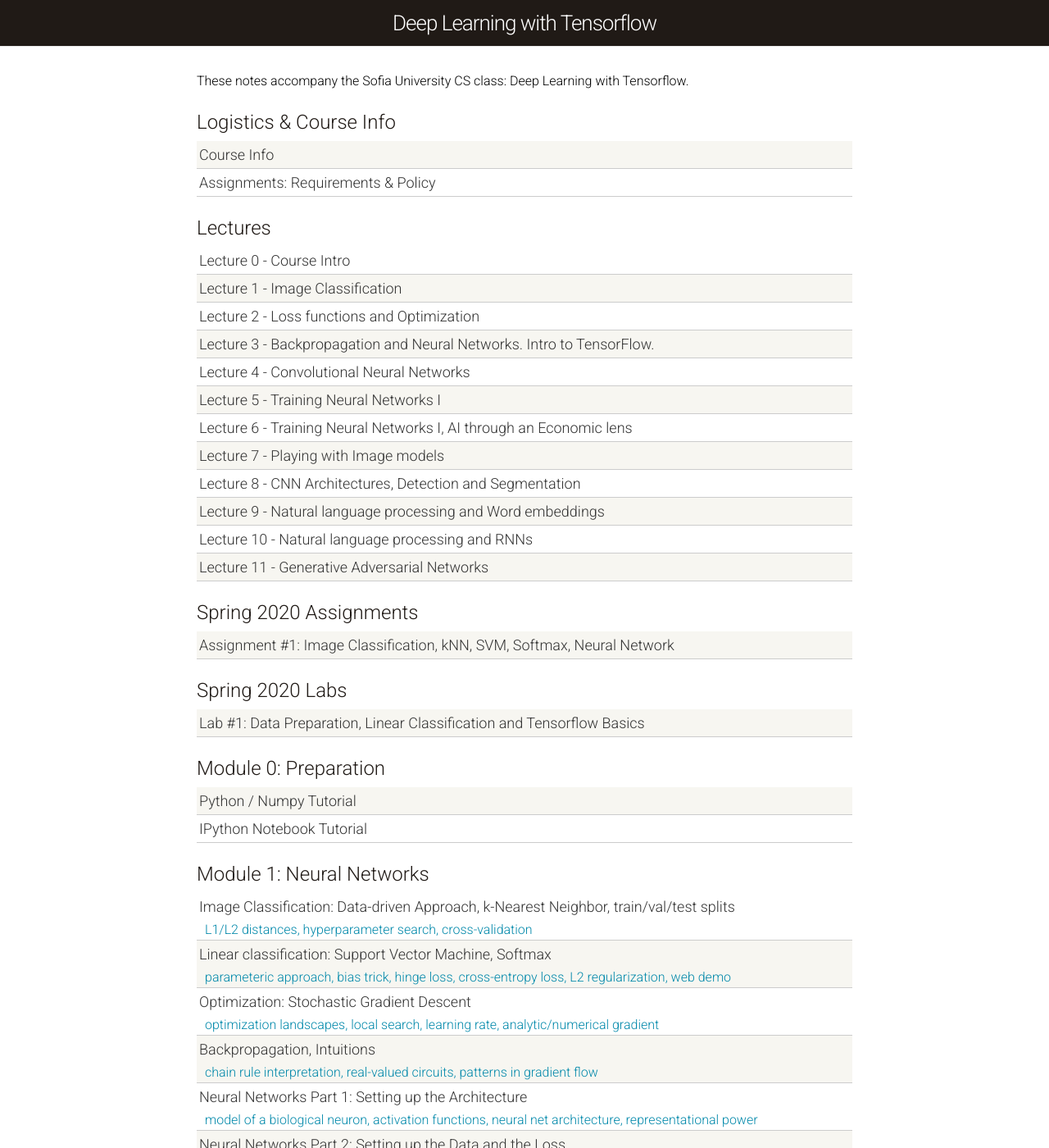
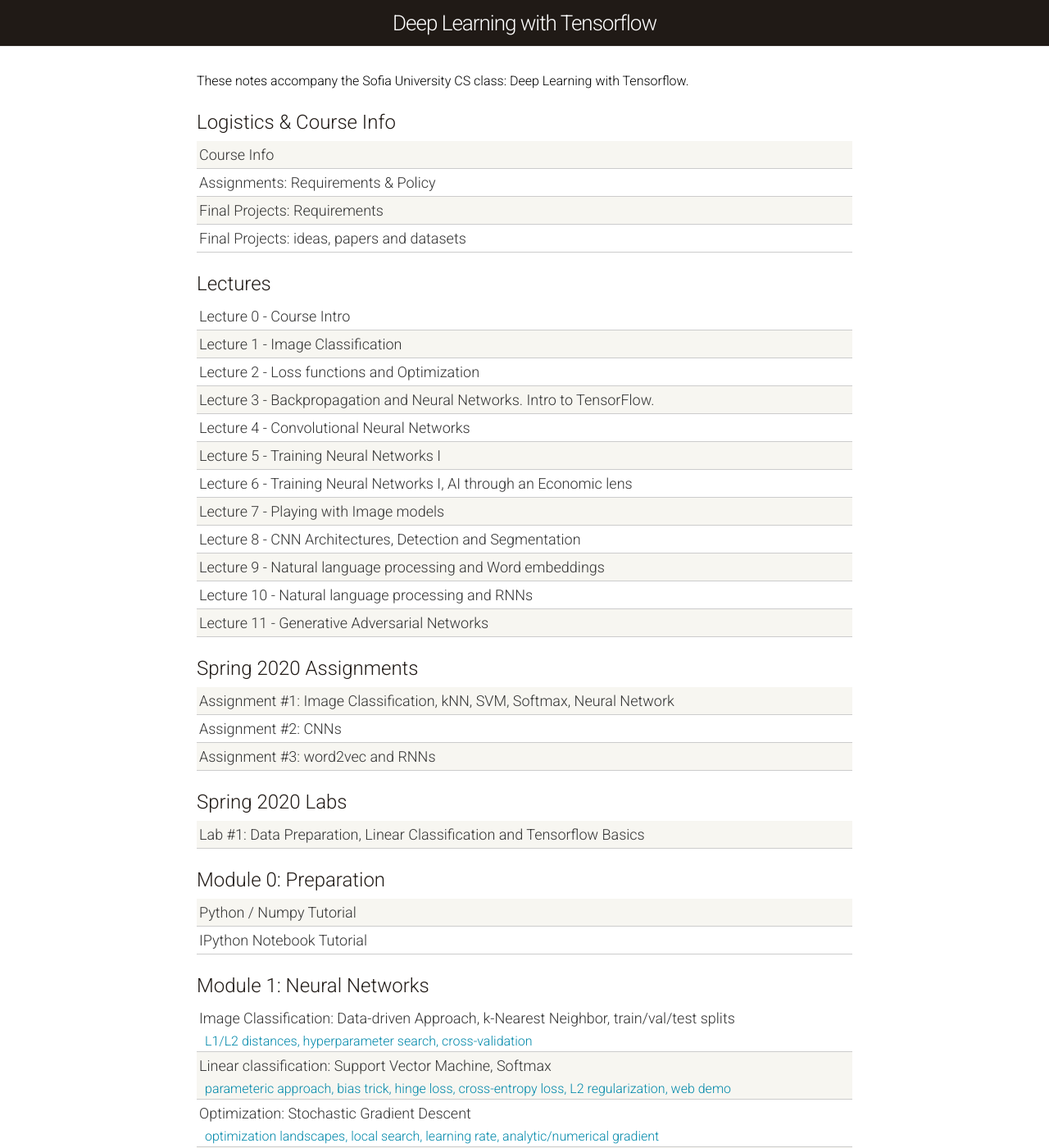
Before and after one commit to deep-learning-su/deep-learning-su.github.io, a Jekyll site: the page built from index.html, in a window 1280 px wide and 1400 px high. Shown: the whole window at 82% size. Built offline with Jekyll 4.4.1, drawn with Linux system fonts in a browser that asks for light colours.

Commit message:
Add links in index

```diff
--- a/index.html
+++ b/index.html
@@ -30,6 +30,7 @@
            Seminar
          </a>
        </div>
+       -->
        <div class="materials-item">
          <a href="finalprojects/requirements">
            Final Projects: Requirements
@@ -40,7 +41,6 @@
            Final Projects: ideas, papers and datasets
          </a>
        </div>
-       -->
 
         <div class="module-header">Lectures</div>
 
@@ -122,19 +122,17 @@
                 Assignment #1: Image Classification, kNN, SVM, Softmax, Neural Network
             </a>
         </div>
-        <!--
         <div class="materials-item">
-          <a href="assignments/2019/assignment2/">
-            Assignment #2: Labs 1 & 2
+          <a href="assignments/2020/assignment2/">
+            Assignment #2: CNNs
           </a>
         </div>
 
         <div class="materials-item">
-          <a href="assignments/2019/assignment3/">
+          <a href="assignments/2020/assignment3/">
             Assignment #3: word2vec and RNNs
           </a>
         </div>
-        -->
         <div class="module-header">Spring 2020 Labs</div>
 
         <div class="materials-item">
```
